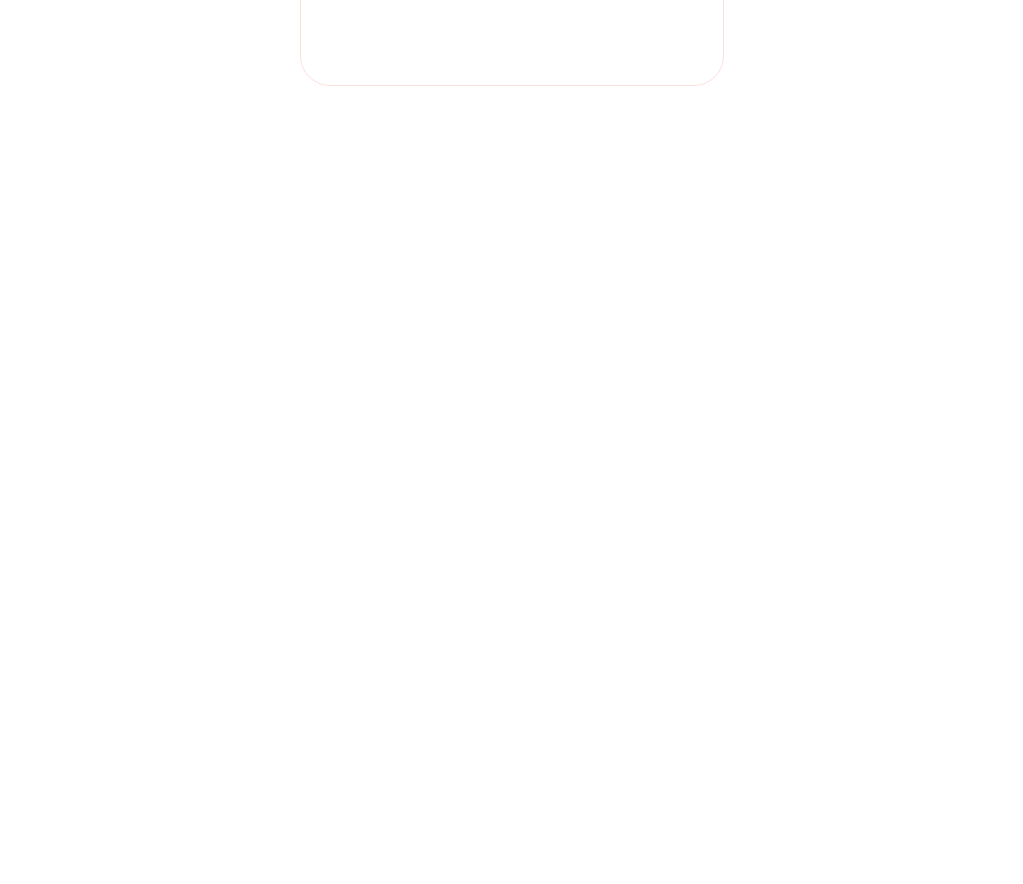
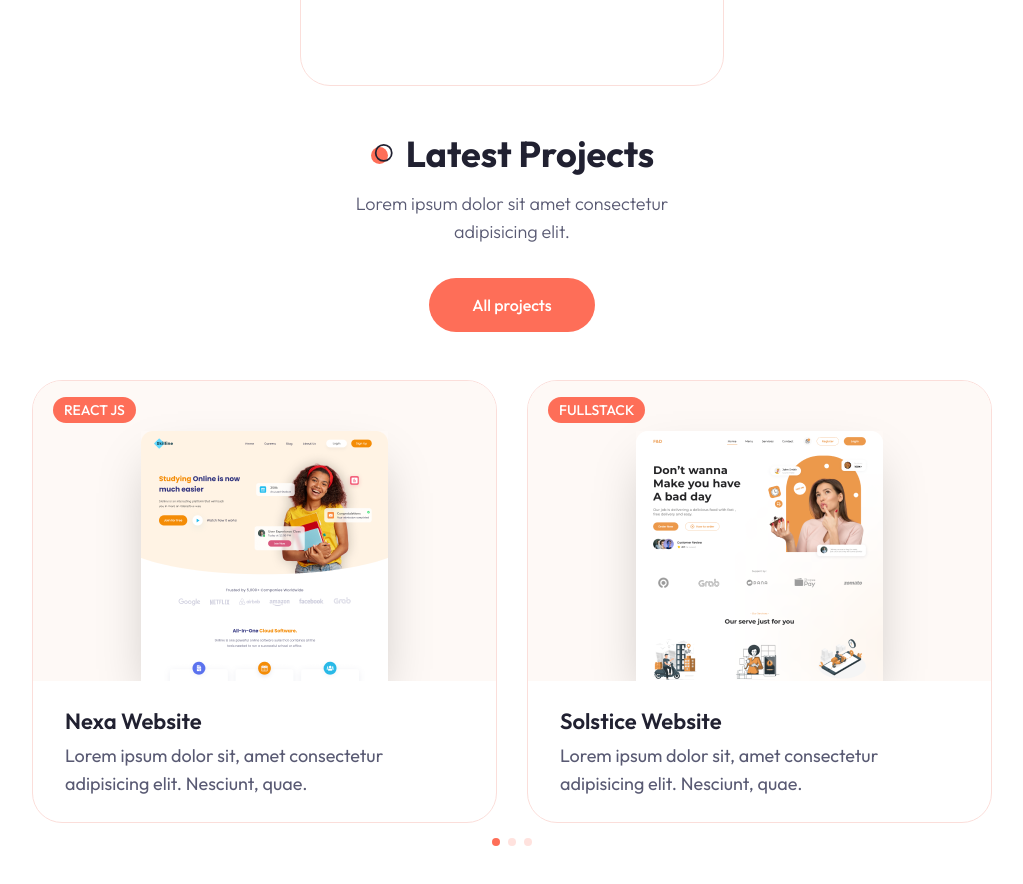
Before and after one commit to hoang051195/portfolio-bittersweet, a Next.js app: page / in a window 1280 px wide. Shown: the part 2600-3484 px from the top of the page, without its empty margins (128-1151 px from the left). Built offline with nearby package versions, Linux system fonts and the light colour scheme.

Commit message:
implement projects section

```diff
--- a/app/globals.css
+++ b/app/globals.css
@@ -91,3 +91,9 @@
 .badge {
   @apply z-10 w-[200px] h-[68px] bg-white dark:backdrop-blur-[44px] shadow-2xl p-4 rounded-[10px] flex items-center gap-x-4;
 }
+
+.swiper-horizontal > .section-pagination-bullets .swiper-pagination-bullet,
+.swiper-pagination-horizontal.swiper-pagination-bullets
+  .swiper-pagination-bullet {
+  @apply bg-primary;
+}
--- a/app/page.jsx
+++ b/app/page.jsx
@@ -1,6 +1,7 @@
 import About from "@/components/About";
 import Hero from "@/components/Hero";
 import Services from "@/components/Services";
+import Work from "@/components/Work";
 import Image from "next/image";
 
 export default function Home() {
@@ -9,6 +10,7 @@
       <Hero />
       <About />
       <Services />
+      <Work />
     </main>
   );
 }
--- a/components/About.jsx
+++ b/components/About.jsx
@@ -12,12 +12,7 @@
   Briefcase,
 } from "lucide-react";
 
-const TITLES = {
-  EXPERIENCE: "experience",
-  EDUCATION: "education",
-  SKILLS: "skills",
-  TOOLS: "tools",
-};
+import { TITLES } from "@/utils/constants";
 
 const infoData = [
   {
--- /dev/null
+++ b/components/ProjectCard.jsx
@@ -0,0 +1,49 @@
+import Link from "next/link";
+import Image from "next/image";
+import { Card, CardHeader } from "./ui/card";
+import { Github, Link2Icon } from "lucide-react";
+import { Badge } from "./ui/badge";
+
+const ProjectCard = ({ project }) => {
+  const { image, category, name, description, link, github } = project;
+  return (
+    <Card className="group overflow-hidden relative">
+      <CardHeader className="p-0 ">
+        {/* image */}
+        <div className="relative w-full h-[300px] flex items-center justify-center bg-tertiary dark:bg-secondary/40 xl:bg-work_project_bg_light xl:dark:bg-work_project_bg_dark xl:bg-[110%] xl:bg-no-repeat overflow-hidden">
+          <Image
+            className="absolute bottom-0 shadow-2xl"
+            src={image}
+            width={247}
+            height={250}
+            alt=""
+            priority
+          />
+          {/* btn links */}
+          <div className="flex gap-x-4">
+            <Link
+              href={link}
+              className="bg-secondary w-[54px] h-[54px] rounded-full flex justify-center items-center scale-0 opacity-0 group-hover:scale-100 group-hover:opacity-100 transition-all duration-200"
+            >
+              <Link2Icon className="text-white" />
+            </Link>
+            <Link
+              href={github}
+              className="bg-secondary w-[54px] h-[54px] rounded-full flex justify-center items-center scale-0 opacity-0 group-hover:scale-100 group-hover:opacity-100 transition-all duration-300"
+            >
+              <Github className="text-white" />
+            </Link>
+          </div>
+        </div>
+      </CardHeader>
+      <div className="h-full px-8 py-6">
+        <Badge className="uppercase text-sm font-medium mb-2 absolute top-4 left-5">
+          {category}
+        </Badge>
+        <h4 className="h4 mb-1">{name}</h4>
+        <p className="text-muted-foreground text-lg">{description}</p>
+      </div>
+    </Card>
+  );
+};
+export default ProjectCard;
--- /dev/null
+++ b/components/Work.jsx
@@ -0,0 +1,147 @@
+"use client";
+import Link from "next/link";
+import { Button } from "./ui/button";
+
+// import swiper react component
+import { Swiper, SwiperSlide } from "swiper/react";
+
+// import swiper styles
+import "swiper/css";
+import "swiper/css/pagination";
+
+// import required modules
+import { Pagination } from "swiper/modules";
+
+// components
+import ProjectCard from "./ProjectCard";
+
+import { PROJECT_CATEGORY } from "@/utils/constants";
+
+const projectData = [
+  {
+    image: "/work/3.png",
+    category: PROJECT_CATEGORY.REACT_JS,
+    name: "Nexa Website",
+    description:
+      "Lorem ipsum dolor sit, amet consectetur adipisicing elit. Nesciunt, quae.",
+    link: "/",
+    github: "/",
+  },
+  {
+    image: "/work/2.png",
+    category: PROJECT_CATEGORY.FULLSTACK,
+    name: "Solstice Website",
+    description:
+      "Lorem ipsum dolor sit, amet consectetur adipisicing elit. Nesciunt, quae.",
+    link: "/",
+    github: "/",
+  },
+  {
+    image: "/work/1.png",
+    category: PROJECT_CATEGORY.NEXT_JS,
+    name: "Lumina Website",
+    description:
+      "Lorem ipsum dolor sit, amet consectetur adipisicing elit. Nesciunt, quae.",
+    link: "/",
+    github: "/",
+  },
+  {
+    image: "/work/4.png",
+    category: PROJECT_CATEGORY.NEXT_JS,
+    name: "Evolve Website",
+    description:
+      "Lorem ipsum dolor sit, amet consectetur adipisicing elit. Nesciunt, quae.",
+    link: "/",
+    github: "/",
+  },
+  {
+    image: "/work/4.png",
+    category: PROJECT_CATEGORY.FULLSTACK,
+    name: "Ignite Website",
+    description:
+      "Lorem ipsum dolor sit, amet consectetur adipisicing elit. Nesciunt, quae.",
+    link: "/",
+    github: "/",
+  },
+  {
+    image: "/work/1.png",
+    category: PROJECT_CATEGORY.FULLSTACK,
+    name: "Envision Website",
+    description:
+      "Lorem ipsum dolor sit, amet consectetur adipisicing elit. Nesciunt, quae.",
+    link: "/",
+    github: "/",
+  },
+  {
+    image: "/work/2.png",
+    category: PROJECT_CATEGORY.REACT_JS,
+    name: "Serenity Website",
+    description:
+      "Lorem ipsum dolor sit, amet consectetur adipisicing elit. Nesciunt, quae.",
+    link: "/",
+    github: "/",
+  },
+  {
+    image: "/work/4.png",
+    category: PROJECT_CATEGORY.NEXT_JS,
+    name: "Nova Website",
+    description:
+      "Lorem ipsum dolor sit, amet consectetur adipisicing elit. Nesciunt, quae.",
+    link: "/",
+    github: "/",
+  },
+  {
+    image: "/work/3.png",
+    category: PROJECT_CATEGORY.REACT_JS,
+    name: "Zenith Website",
+    description:
+      "Lorem ipsum dolor sit, amet consectetur adipisicing elit. Nesciunt, quae.",
+    link: "/",
+    github: "/",
+  },
+];
+
+const Work = () => {
+  return (
+    <section className="relative mb-12 xl:mb-48">
+      <div className="container mx-auto">
+        {/* text */}
+        <div className="max-w-[400px] mx-auto xl:mx-0 text-center xl:text-left mb-12 xl:h-[400px] flex flex-col justify-center items-center xl:items-start">
+          <h2 className="section-title mb-4">Latest Projects</h2>
+          <p className="subtitle mb-8">
+            Lorem ipsum dolor sit amet consectetur adipisicing elit.
+          </p>
+          <Link href="/projects">
+            <Button>All projects</Button>
+          </Link>
+        </div>
+        {/* slider */}
+        <div className="xl:max-w-[1000px] xl:absolute right-0 top-0">
+          <Swiper
+            className="h-[480px] "
+            slidesPerView={1}
+            breakpoints={{
+              640: {
+                slidesPerView: 2,
+              },
+            }}
+            spaceBetween={30}
+            modules={[Pagination]}
+            pagination={{
+              clickable: true,
+            }}
+          >
+            {projectData.slice(0, 4).map((project, index) => {
+              return (
+                <SwiperSlide key={index}>
+                  <ProjectCard project={project} />
+                </SwiperSlide>
+              );
+            })}
+          </Swiper>
+        </div>
+      </div>
+    </section>
+  );
+};
+export default Work;
--- a/tailwind.config.js
+++ b/tailwind.config.js
@@ -86,6 +86,8 @@
         about_shape_dark: "url(/about/shape-dark.svg)",
         dots_light: "url(/dots-light.svg)",
         dots_dark: "url(/dots-dark.svg)",
+        work_project_bg_light: "url(/work/project-bg-light.png)",
+        work_project_bg_dark: "url(/work/project-bg-dark.png)",
       },
     },
   },
--- /dev/null
+++ b/utils/constants.js
@@ -0,0 +1,12 @@
+export const TITLES = {
+  EXPERIENCE: "experience",
+  EDUCATION: "education",
+  SKILLS: "skills",
+  TOOLS: "tools",
+};
+
+export const PROJECT_CATEGORY = {
+  REACT_JS: "react js",
+  NEXT_JS: "next js",
+  FULLSTACK: "fullstack",
+};
```
